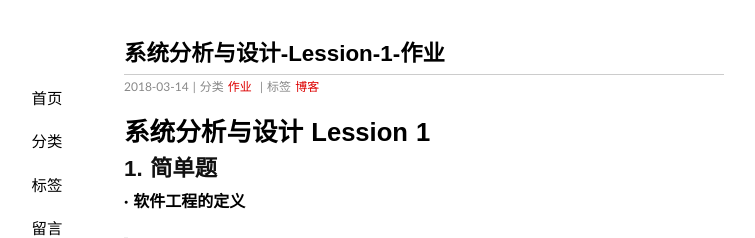
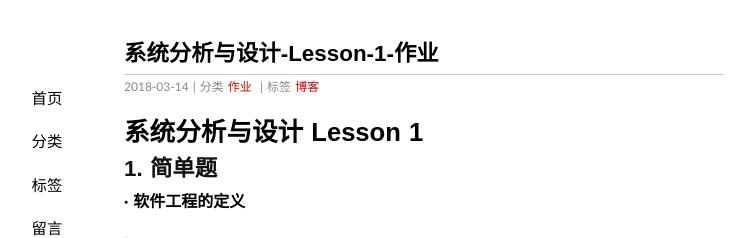
Before and after one commit to ReganFan/ReganFan.github.io, a Jekyll site: the page built from _posts/2018-03-14-course-assignment-1.md, in a window 1280 px wide and 900 px high. Shown: the top 238 px of the window, without its empty margins (216-971 px from the left). Built offline with Jekyll 4.4.1, drawn with Linux system fonts in a browser that asks for light colours; comment, search, counter and statistics services are not loaded.

Commit message:
Correct the spelling error

```diff
--- a/_posts/2018-03-14-course-assignment-1.md
+++ b/_posts/2018-03-14-course-assignment-1.md
@@ -1,12 +1,12 @@
 ---
 layout: post
-title: 系统分析与设计-Lession-1-作业
+title: 系统分析与设计-Lesson-1-作业
 date: 2018-03-14 14:30:00+08:00
 categories: 作业
 tags: 博客
 ---
 
-# 系统分析与设计 Lession 1
+# 系统分析与设计 Lesson 1
 
 ## 1. 简单题
 
```
Also changed, not shown: _posts/2018-03-21-course-assignment-2.md (+2 -2 lines).
